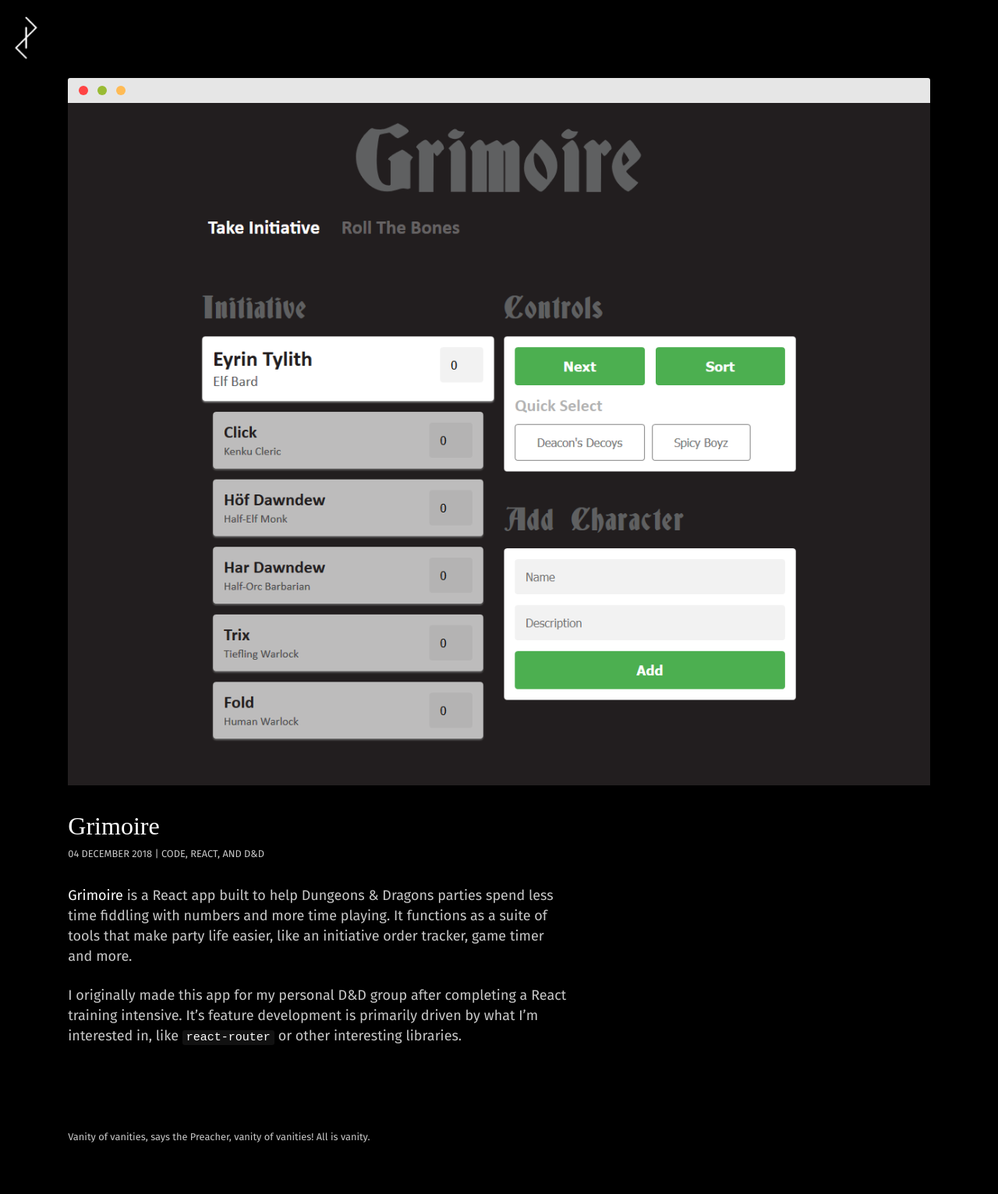
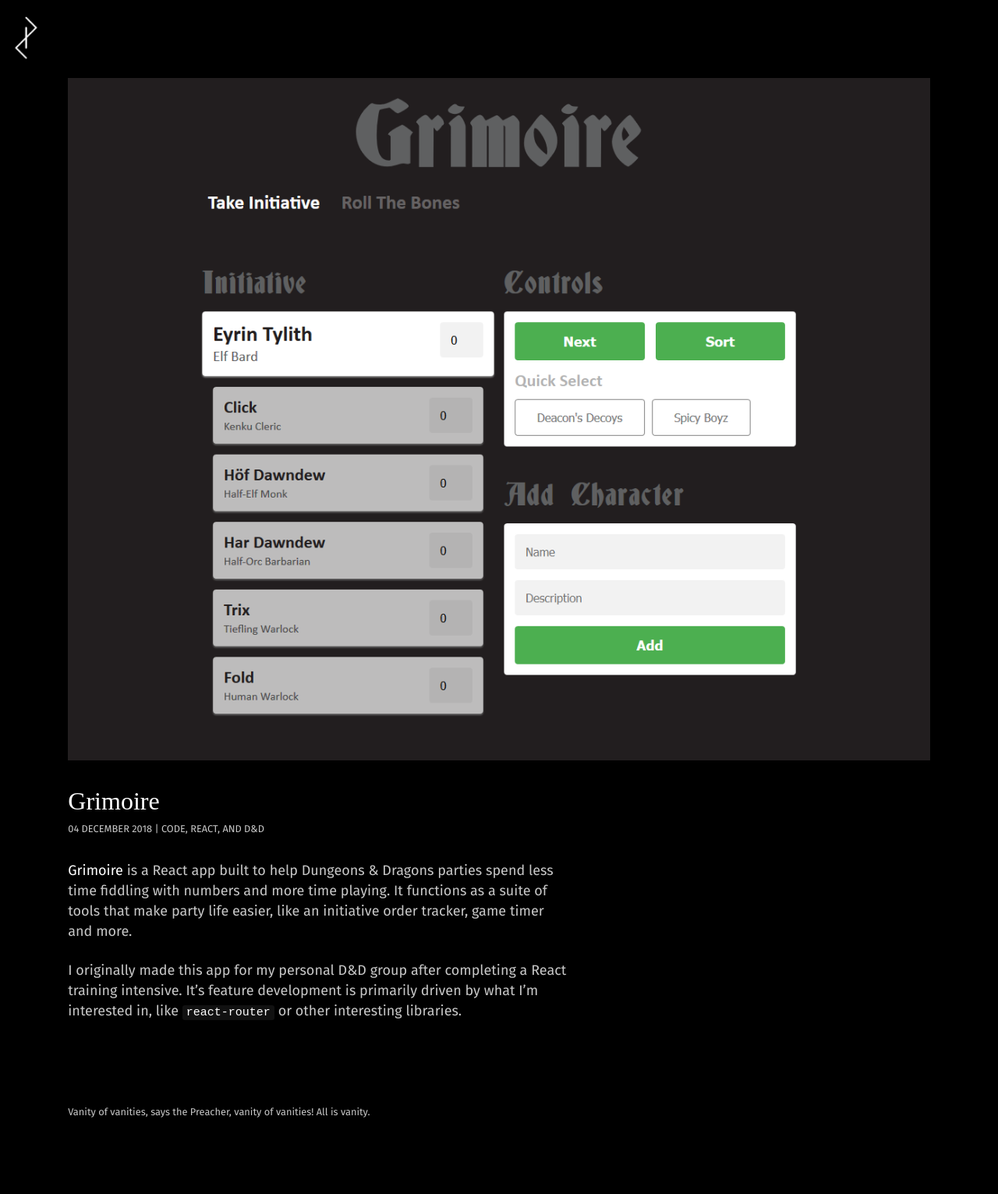
Before and after one commit to lkpttn/fopx, a Jekyll site: the page built from _posts/2018-12-04-grimoire.markdown, in a window 1280 px wide. Shown: the whole page at 78% size. Built offline with Jekyll 4.4.1, drawn with Linux system fonts in a browser that asks for light colours; some web fonts are replaced; after the commit the page ends 1499 px from its top, so only the background shows below that.

Commit message:
Removes the browser thing and a bit of cleanup

```diff
--- a/assets/style.css
+++ b/assets/style.css
@@ -93,6 +93,7 @@ blockquote {
   font-family: 'Inknut Antiqua', serif;
   border-left: 4px solid #fff;
   padding-left: 15px;
+  margin-bottom: 15px;
   font-size: 18px;
   letter-spacing: -1px;
 }
@@ -285,29 +286,8 @@ canvas {
   z-index: -1;
 }
 
-.browser > * {
-  display: block;
-}
-
 .browser {
   grid-column: content-start / content-end;
-  border-top: 2em solid rgba(255, 255, 255, 0.9);
-  box-shadow: 0 0.1em 1em 0 rgba(0, 0, 0, 0.4);
-  position: relative;
-  border-radius: 3px 3px 0 0;
-}
-
-.browser:before {
-  display: block;
-  position: absolute;
-  content: '';
-  top: -1.25em;
-  left: 1em;
-  width: 0.5em;
-  height: 0.5em;
-  border-radius: 50%;
-  background-color: #f44;
-  box-shadow: 0 0 0 2px #f44, 1.5em 0 0 2px #9b3, 3em 0 0 2px #fb5;
 }
 
 .footer {
```
